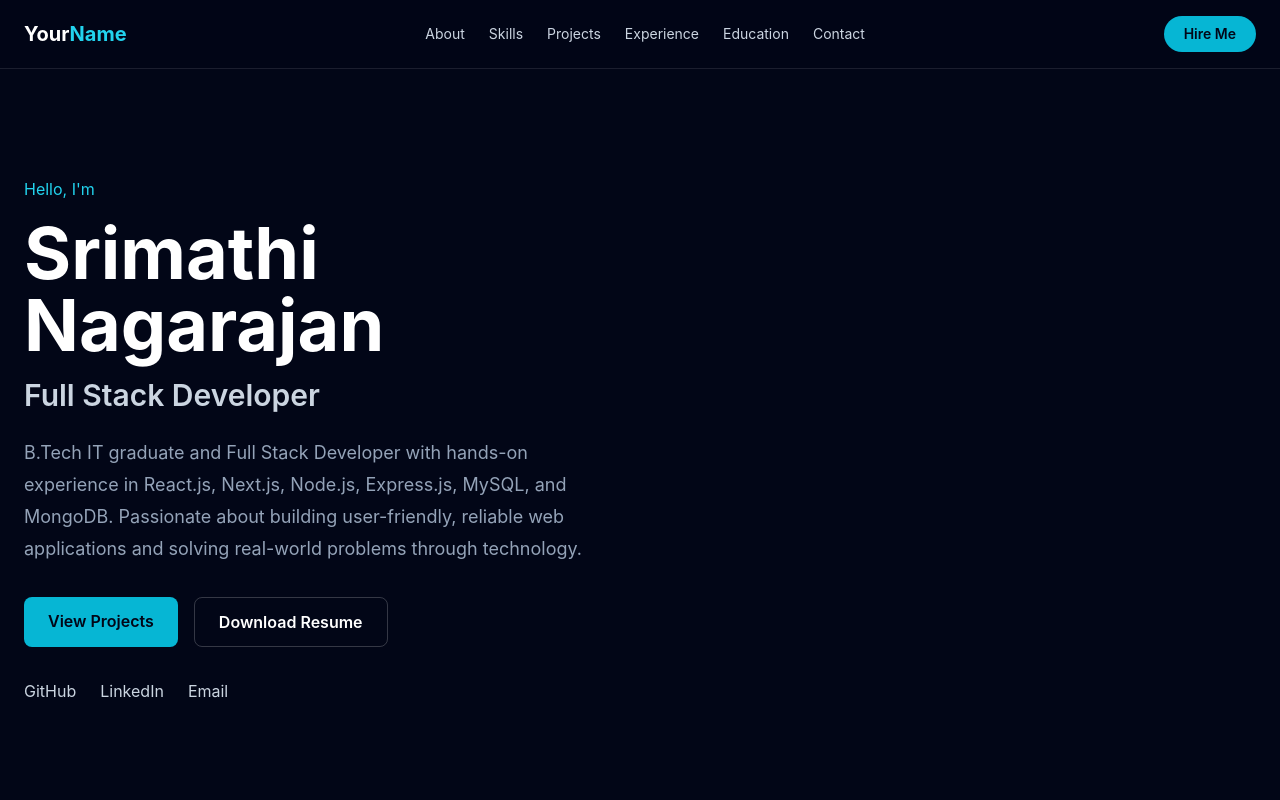
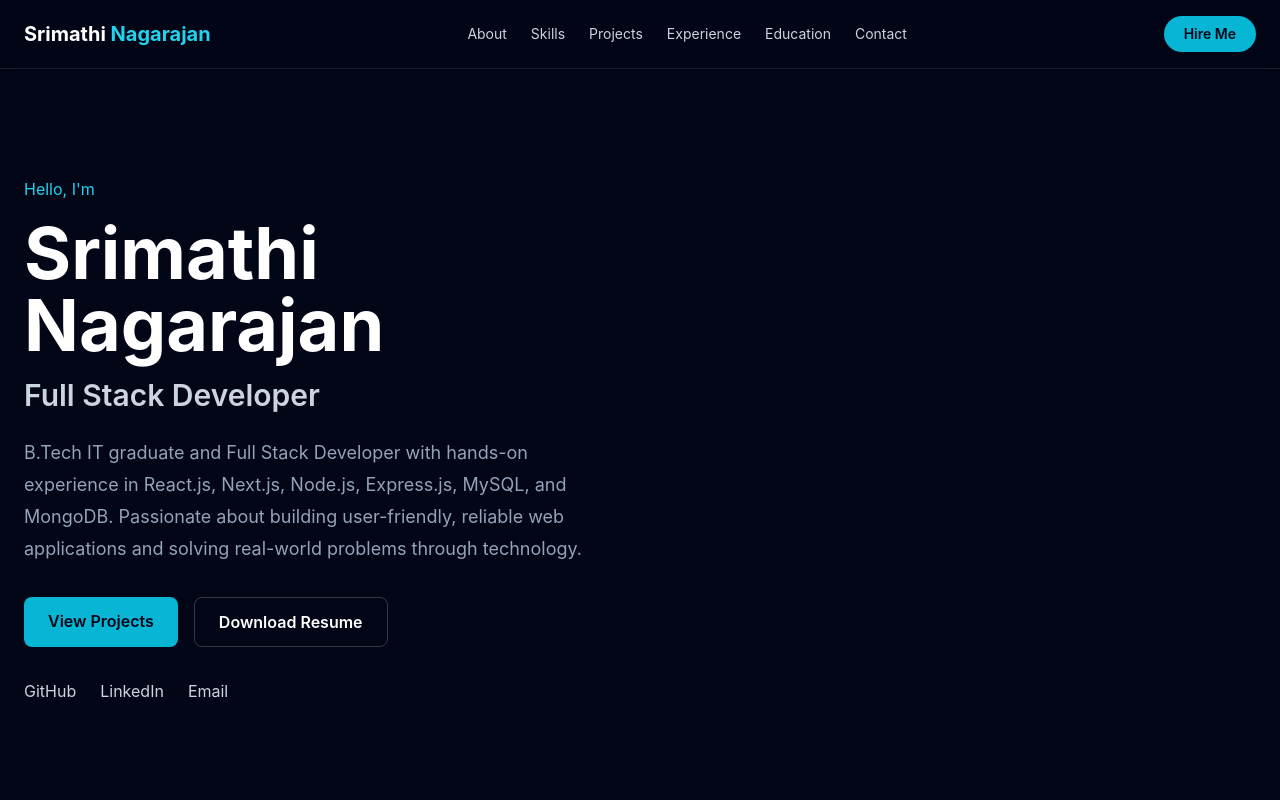
Before and after one commit to Srimathi0910/Srimathi_portfolio, a React (Create React App) app: page / in a window 1280 px wide. Shown: the top 800 px of the page. Built offline with nearby package versions, Linux system fonts and the light colour scheme.

Commit message:
Initial commit

```diff
--- a/src/components/Navbar.jsx
+++ b/src/components/Navbar.jsx
@@ -12,7 +12,7 @@
     <nav className="fixed top-0 z-50 w-full border-b border-white/10 bg-slate-950/80 backdrop-blur">
       <div className="mx-auto flex max-w-7xl items-center justify-between px-6 py-4">
         <a href="#home" className="text-xl font-bold">
-          Your<span className="text-cyan-400">Name</span>
+          Srimathi <span className="text-cyan-400">Nagarajan</span>
         </a>
 
         <div className="hidden gap-6 md:flex">
```
